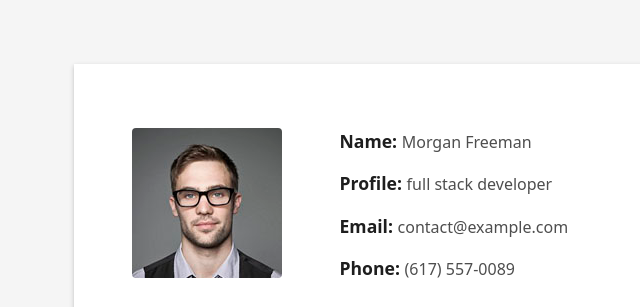
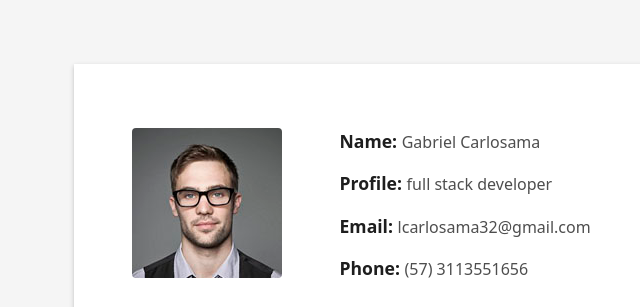
Before and after one commit to gabrielcarlosama/gabrielcarlosama.github.io, a plain HTML site: page index.html in a window 1280 px wide. Shown: the part 800-1107 px from the top of the page, 8-648 px from the left. Drawn offline with Linux system fonts and the light colour scheme.

Commit message:
portafolio personalizado

```diff
--- a/index.html
+++ b/index.html
@@ -105,10 +105,10 @@
                     </div>
                     <div class="col-sm-6 col-md-7">
                       <div class="about-info">
-                        <p><span class="title-s">Name: </span> <span>Morgan Freeman</span></p>
+                        <p><span class="title-s">Name: </span> <span>Gabriel Carlosama</span></p>
                         <p><span class="title-s">Profile: </span> <span>full stack developer</span></p>
-                        <p><span class="title-s">Email: </span> <span>contact@example.com</span></p>
-                        <p><span class="title-s">Phone: </span> <span>(617) 557-0089</span></p>
+                        <p><span class="title-s">Email: </span> <span>lcarlosama32@gmail.com</span></p>
+                        <p><span class="title-s">Phone: </span> <span>(57) 3113551656</span></p>
                       </div>
                     </div>
                   </div>
```
